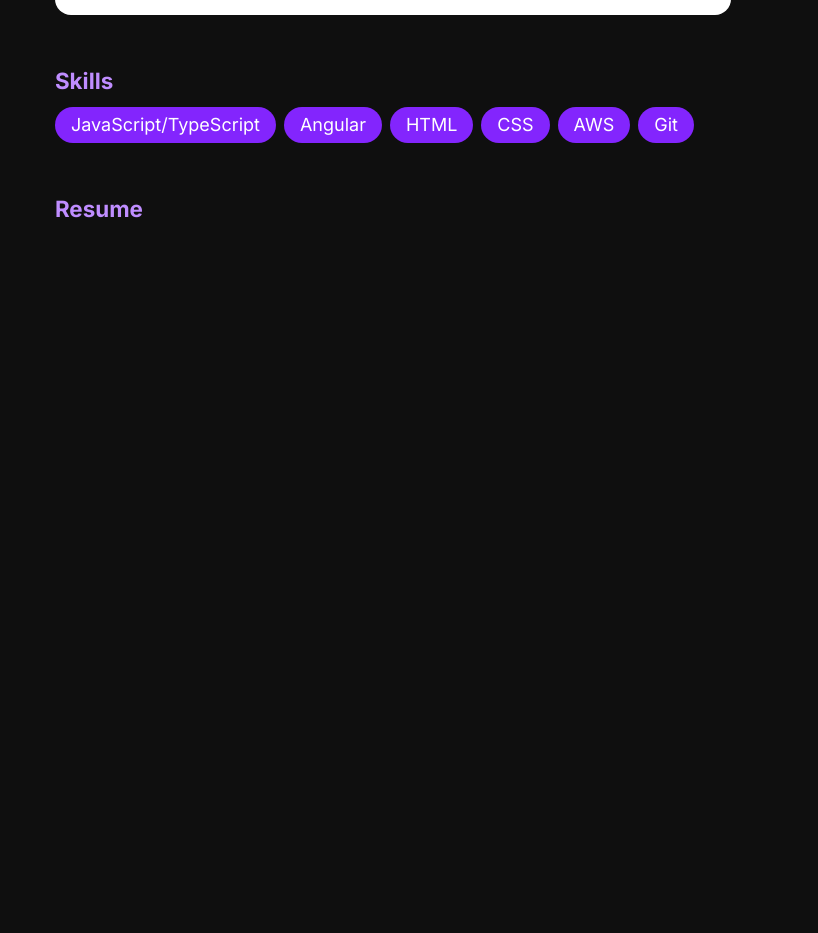
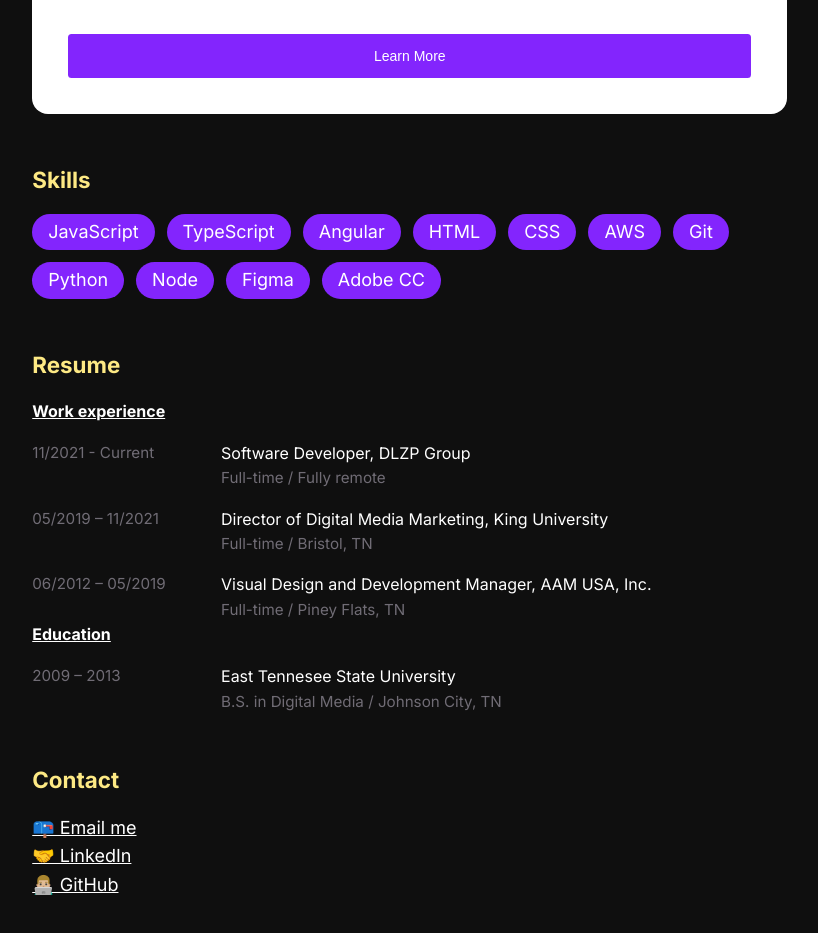
Before and after one commit to stephenfillers/portfolio-website, a plain HTML site: page index.html in a window 1280 px wide. Shown: the part 1501-2434 px from the top of the page, without its empty margins (392-1210 px from the left). Before the commit the page ends 1776 px from the top, so only its background shows below. Drawn offline with Linux system fonts and the light colour scheme.

Commit message:
Added resume and contact details.

```diff
--- a/index.html
+++ b/index.html
@@ -20,6 +20,7 @@
           <a href="#projects" class="nav-item">Projects</a>
           <a href="#skills" class="nav-item">Skills</a>
           <a href="#resume" class="nav-item">Resume</a>
+          <a href="#contact" class="nav-item">Contact</a>
         </aside>
       </div>
       <div class="main-content">
@@ -119,12 +120,17 @@
             <div class="skills-content">
               <h2>Skills</h2>
               <div class="skills-items">
-                <div class="skills-item">JavaScript/TypeScript</div>
+                <div class="skills-item">JavaScript</div>
+                <div class="skills-item">TypeScript</div>
                 <div class="skills-item">Angular</div>
                 <div class="skills-item">HTML</div>
                 <div class="skills-item">CSS</div>
                 <div class="skills-item">AWS</div>
                 <div class="skills-item">Git</div>
+                <div class="skills-item">Python</div>
+                <div class="skills-item">Node</div>
+                <div class="skills-item">Figma</div>
+                <div class="skills-item">Adobe CC</div>
               </div>
             </div>
           </div>
@@ -132,30 +138,68 @@
 
         <section id="resume">
           <h2>Resume</h2>
+          <h3>Work experience</h3>
+          <div class="resume-row">
+            <p class="resume-date">11/2021 - Current</p>
+            <div class="resume-details">
+              <p class="resume-title">Software Developer, DLZP Group</p>
+              <p class="resume-stats">Full-time / Fully remote</p>
+            </div>
+          </div>
+          <div class="resume-row">
+            <p class="resume-date">05/2019 – 11/2021</p>
+            <div class="resume-details">
+              <p class="resume-title">
+                Director of Digital Media Marketing, King University
+              </p>
+              <p class="resume-stats">Full-time / Bristol, TN</p>
+            </div>
+          </div>
+          <div class="resume-row">
+            <p class="resume-date">06/2012 – 05/2019</p>
+            <div class="resume-details">
+              <p class="resume-title">
+                Visual Design and Development Manager, AAM USA, Inc.
+              </p>
+              <p class="resume-stats">Full-time / Piney Flats, TN</p>
+            </div>
+          </div>
+          <h3>Education</h3>
+          <div class="resume-row">
+            <p class="resume-date">2009 – 2013</p>
+            <div class="resume-details">
+              <p class="resume-title">East Tennesee State University</p>
+              <p class="resume-stats">
+                B.S. in Digital Media / Johnson City, TN
+              </p>
+            </div>
+          </div>
         </section>
 
-        <!-- <section id="contact">
-          <div class="container contact-container">
-            <div class="contact-content">
-              <h2>Let's Work Together</h2>
-              <p>
-                Need assistance making your next great website or application?
-                Let's discuss what you have in mind.
-              </p>
-            </div>
-            <div class="contact-form">
-              <form name="contact" method="POST" data-netlify="true">
-                <label for="name">Name:</label>
-                <input id="name" name="name" type="text" />
-                <label for="email">Email:</label>
-                <input id="email" name="email" type="email" />
-                <label for="message">Message:</label>
-                <textarea id="message" name="message" rows="10"></textarea>
-                <button type="submit">Submit Form</button>
-              </form>
-            </div>
-          </div>
-        </section> -->
+        <section id="contact">
+          <h2>Contact</h2>
+          <ul class="contact-list">
+            <li>
+              <a href="mailto:hello@stephenfillers.com">📪 Email me</a>
+            </li>
+            <li>
+              <a
+                href="https://www.linkedin.com/in/stephenfillers/"
+                target="_blank"
+                rel="noopener noreferrer"
+                >🤝 LinkedIn</a
+              >
+            </li>
+            <li>
+              <a
+                href="https://github.com/stephenfillers"
+                target="_blank"
+                rel="noopener noreferrer"
+                >👨🏼‍💻 GitHub</a
+              >
+            </li>
+          </ul>
+        </section>
         <!-- <footer>
         <div class="footer-copyright">Copyright © 2022, Stephen Fillers</div>
         <div class="footer-links">
--- a/style.css
+++ b/style.css
@@ -1,10 +1,10 @@
 @import url("https://fonts.googleapis.com/css2?family=Open+Sans&display=swap");
-@import url("https://fonts.googleapis.com/css2?family=Inter:wght@300;400;700&display=swap");
+@import url("https://fonts.googleapis.com/css2?family=Inter:wght@300;400;500;700&display=swap");
 /* @import "~@fortawesome/fontawesome-free/scss/fontawesome"; */
 
 :root {
   --primary-color: #8325fd;
-  --secondary-color: #5c0fdd;
+  --secondary-color: #fde984;
   --tertiary--color: #5c0fdd;
   --main-grey: #ededed;
 }
@@ -18,6 +18,7 @@ html {
   color-scheme: dark;
   background-color: #0f0f0f;
   scroll-behavior: smooth;
+  scroll-padding: 2rem;
 }
 
 body {
@@ -32,10 +33,16 @@ body {
 }
 
 h2 {
-  color: #bf8dff;
+  color: var(--secondary-color);
   font-size: 1.4rem;
   font-weight: 600;
-  margin-bottom: 0.5rem;
+  margin-bottom: 1rem;
+}
+
+h3 {
+  font-size: 1rem;
+  font-weight: 600;
+  text-decoration: underline;
 }
 
 .header-content p {
@@ -43,7 +50,7 @@ h2 {
 }
 
 main {
-  width: min(85ch, 100% - 4rem);
+  width: min(95ch, 100% - 4rem);
   margin-inline: auto;
 }
 
@@ -160,7 +167,8 @@ img {
 .skills-items {
   display: flex;
   flex-wrap: wrap;
-  gap: 0.5rem;
+  gap: 0.75rem;
+  cursor: pointer;
 }
 
 .skills-item {
@@ -169,3 +177,53 @@ img {
   border-radius: 50px;
   padding: 0.25rem 1rem;
 }
+
+.resume-row {
+  display: flex;
+  justify-content: space-between;
+  margin-top: 1rem;
+  font-size: 1rem;
+}
+
+.resume-date {
+  flex: 1;
+  color: #706c75;
+  font-size: 0.95rem;
+}
+
+.resume-details {
+  flex: 3;
+}
+
+.resume-stats {
+  font-size: 0.95rem;
+  color: #706c75;
+}
+
+.contact-list {
+  list-style-type: none;
+}
+.contact-list a {
+  /* color: var(--primary-color); */
+  color: #fff;
+}
+
+@media (max-width: 600px) {
+  .side-nav {
+    display: none;
+  }
+
+  .grid-container {
+    display: grid;
+    grid-template-columns: 100%;
+  }
+
+  h3 {
+    margin: 0 0 1rem 0;
+  }
+
+  .resume-row {
+    flex-direction: column;
+    margin: 0 0 1rem 0;
+  }
+}
```
